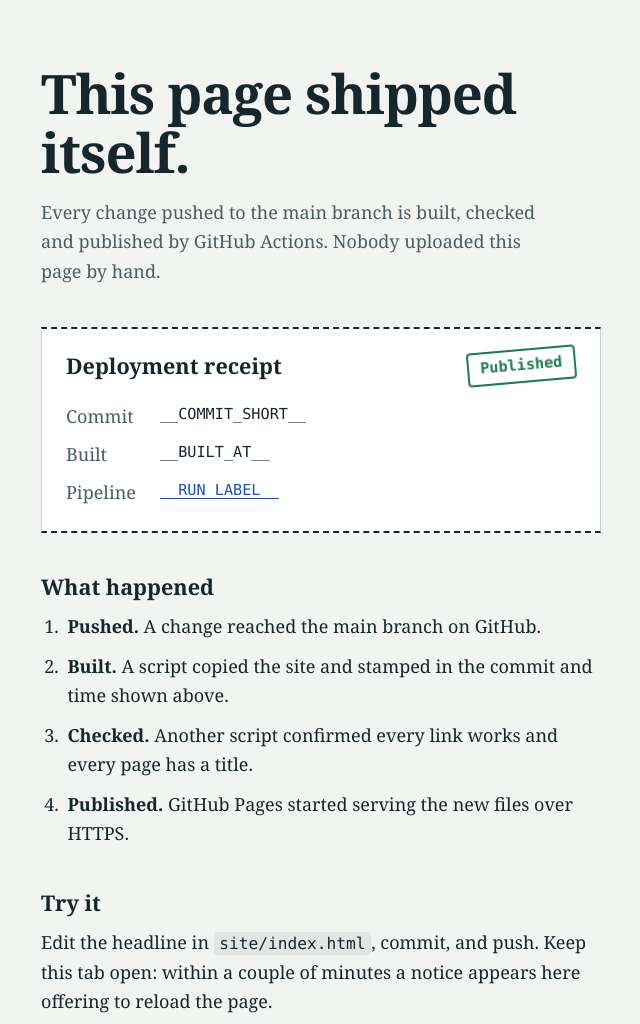
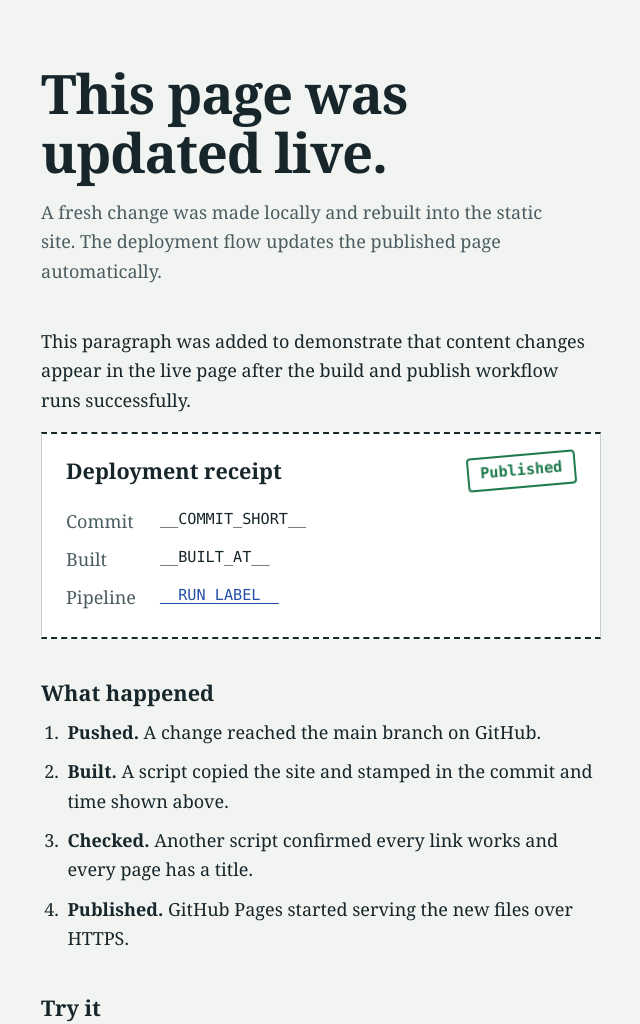
Before and after one commit to maa-tre/devops-01-static-site, a plain HTML site: page site/index.html in a window 1280 px wide. Shown: the top 1024 px of the page, without its empty margins (319-959 px from the left). Drawn offline with Linux system fonts and the light colour scheme.

Commit message:
Add content update and agent guidance

```diff
--- a/site/index.html
+++ b/site/index.html
@@ -7,13 +7,20 @@
   <meta name="description" content="A demo site that is built, checked and published automatically by GitHub Actions.">
   <meta name="deployed-commit" content="__COMMIT_FULL__">
   <link rel="stylesheet" href="style.css">
+
 </head>
 <body>
   <main>
-    <h1>This page shipped itself.</h1>
+    <h1>This page was updated live.</h1>
+
     <p class="lede">
-      Every change pushed to the main branch is built, checked and published by
-      GitHub Actions. Nobody uploaded this page by hand.
+      A fresh change was made locally and rebuilt into the static site. The
+      deployment flow updates the published page automatically.
+    </p>
+
+    <p>
+      This paragraph was added to demonstrate that content changes appear in the live page
+      after the build and publish workflow runs successfully.
     </p>
 
     <section class="receipt" aria-labelledby="receipt-title">
```
Also changed, not shown: 1 other file.
